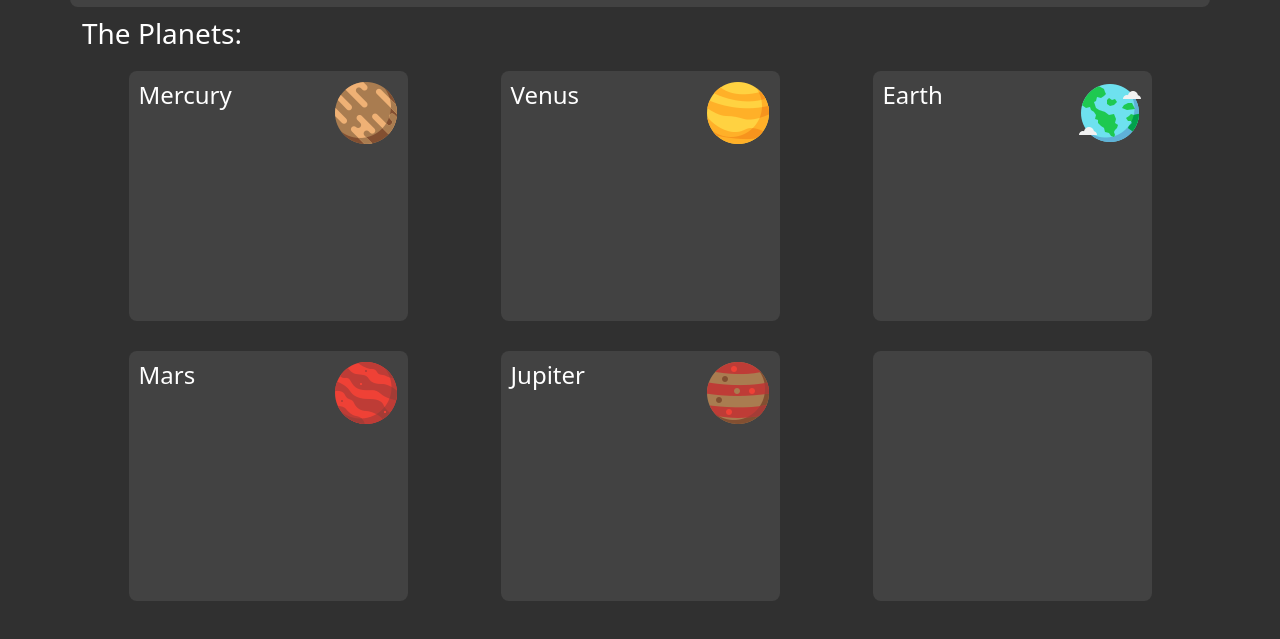
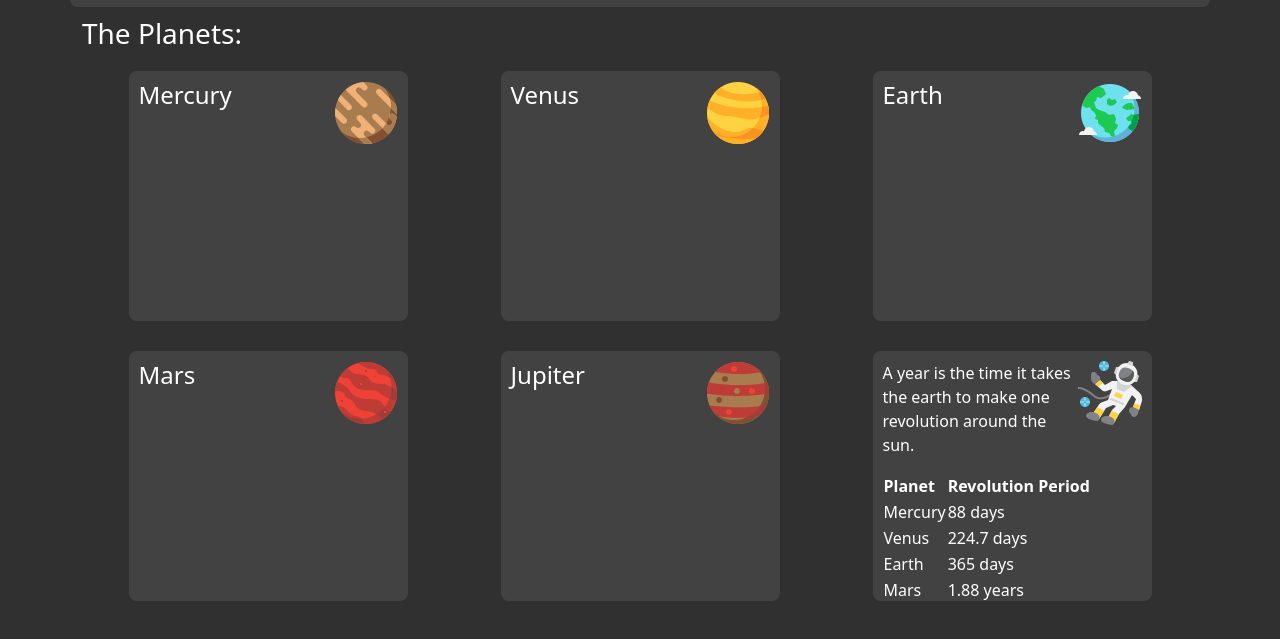
Before and after one commit to jfpalchak/galactic-age-calculator, a website built with webpack: page src/index.html in a window 1280 px wide. Shown: the part 119-758 px from the top of the page. Built offline with nearby package versions, Linux system fonts and the light colour scheme.

Commit message:
Add image asset to info container.

```diff
--- a/src/index.html
+++ b/src/index.html
@@ -25,40 +25,70 @@
 
   <div class="row justify-content-around container">
     <div class="col-3 container phone-stack">
-      <img src="./assets/images/mercury-64.png" alt="planet earth">
+      <img src="./assets/images/mercury-64.png" alt="planet mercury via Icons8">
       <h4> Mercury </h4>
       <div id="Mercury"></div>
     </div>
 
     <div class="col-3 container phone-stack">
-      <img src="./assets/images/venus-64.png" alt="planet earth">
+      <img src="./assets/images/venus-64.png" alt="planet venus via Icons8">
       <h4> Venus </h4>
       <div id="Venus"></div>
     </div>
 
     <div class="col-3 container phone-stack">
-      <img src="./assets/images/earth-64.png" alt="planet earth">
+      <img src="./assets/images/earth-64.png" alt="planet earth via Icons8">
       <h4> Earth </h4>
-      <!-- <img src="./assets/images/earth-64.png" alt="planet earth"> -->
       <div id="Earth"></div>
     </div>
   </div>
 
   <div class="row justify-content-around container">
     <div class="col-3 container phone-stack">
-      <img src="./assets/images/mars-64.png" alt="planet earth">
+      <img src="./assets/images/mars-64.png" alt="planet mars via Icons8">
       <h4> Mars </h4>
       <div id="Mars"></div>
     </div>
 
     <div class="col-3 container phone-stack">
-      <img src="./assets/images/jupiter-64.png" alt="planet earth">
+      <img src="./assets/images/jupiter-64.png" alt="planet jupiter via Icons8">
       <h4> Jupiter </h4>
       <div id="Jupiter"></div>
     </div>
 
     <div class="col-3 container phone-stack">
-      <div id="misc"></div>
+      <div id="misc">
+        <img src="./assets/images/astronaut-64.png" alt="planet mars via Icons8">
+        <p> A year is the time it takes the earth to make one revolution around the sun.</p>
+
+        <table>
+          <tr>
+            <th>Planet</th>
+            <th>Revolution Period</th>
+          </tr>
+          <tr>
+            <td>Mercury</td>
+            <td>88 days</td>
+          </tr>
+          <tr>
+            <td>Venus</td>
+            <td>224.7 days</td>
+          </tr>
+          <tr>
+            <td>Earth</td>
+            <td>365 days</td>
+          </tr>
+          <tr>
+            <td>Mars</td>
+            <td>1.88 years</td>
+          </tr>
+          <tr>
+            <td>Jupiter</td>
+            <td>11.86 years</td>
+          </tr>
+        </table>
+
+      </div>
     </div>
   </div>
 
```
Also changed, not shown: src/assets/images/astronaut-64.png (added).
